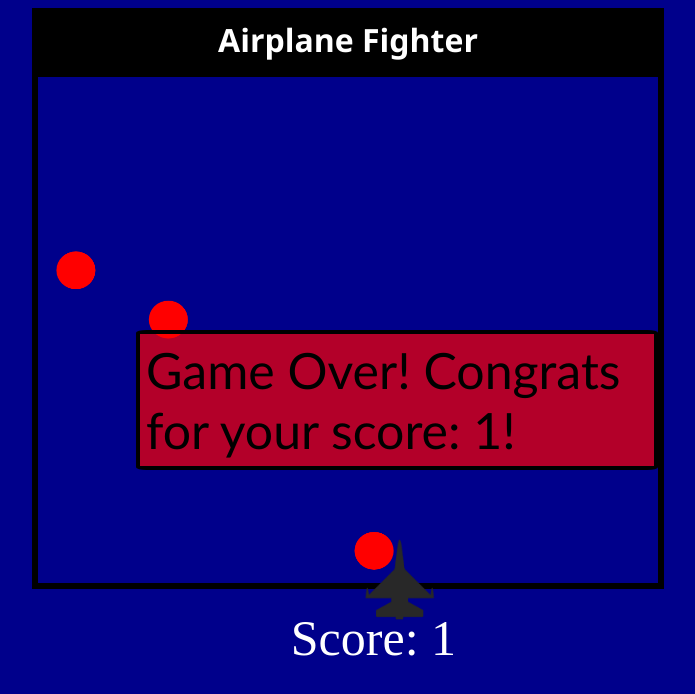
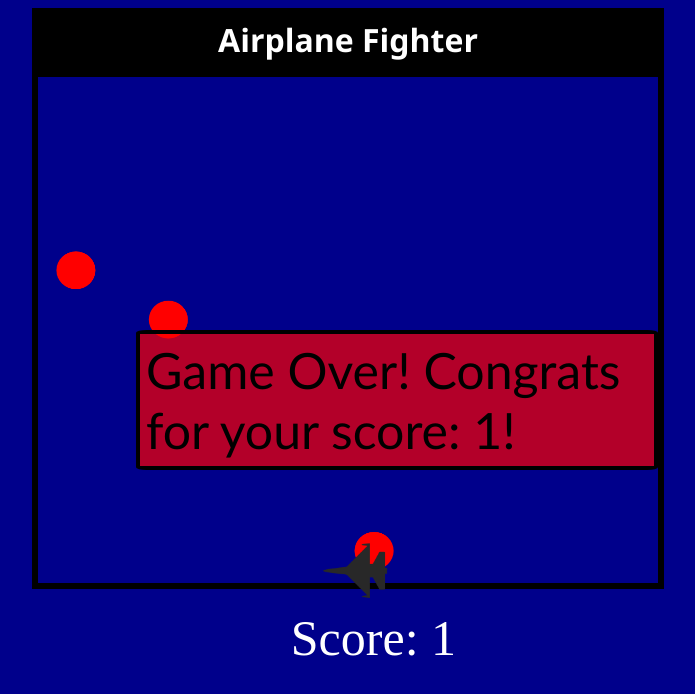
Before and after one commit to IonutRazvanCopos/Airplane-Fighter, a plain HTML site: page index.html in a window 1280 px wide. Shown: the whole page, without its empty margins (292-987 px from the left). Drawn offline with Linux system fonts and the light colour scheme.

Commit message:
Update style.css

```diff
--- a/style.css
+++ b/style.css
@@ -34,6 +34,7 @@ canvas {
   width: 100px;
   top: 90%;
   left: 50%;
+  transform: rotate(270deg);
 }
 
 #score {
@@ -58,3 +59,11 @@ canvas {
 html {
   background-color: darkblue;
 }
+
+@media (max-width: 2000px) {
+  #plane {
+    width: 80px;
+    height: 80px;
+    left: 45%;
+  }
+}
```
Lines whose indentation alone changed are shown as unchanged.
